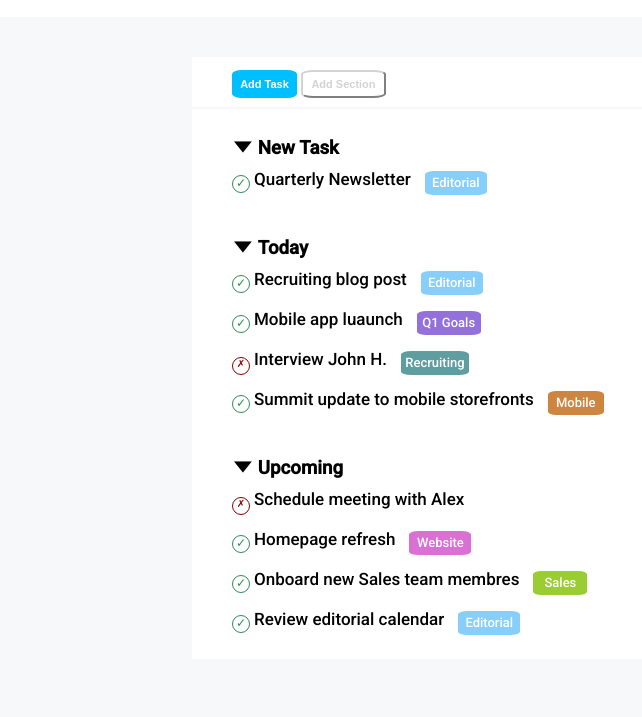
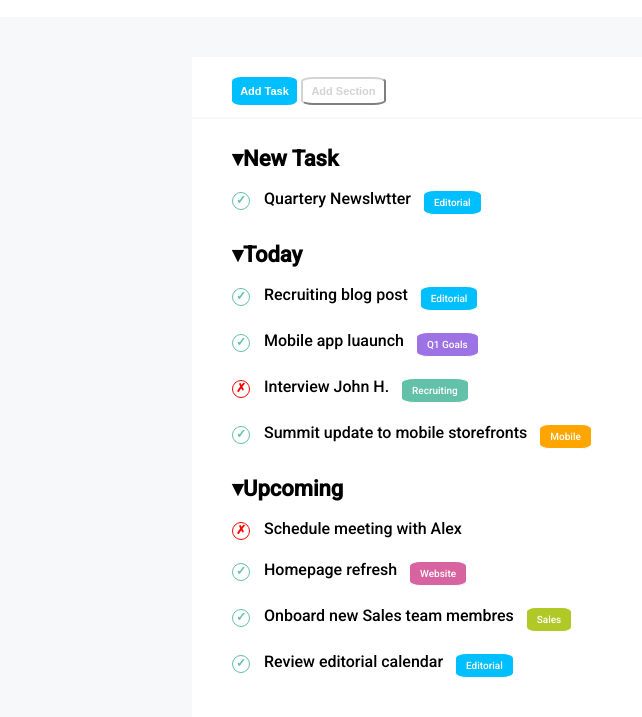
Before and after one commit to mdeias/html-css-toboolist, a plain HTML site: page index.html in a window 1280 px wide. Shown: the part 73-790 px from the top of the page, without its empty margins (0-642 px from the left). Drawn offline with Linux system fonts and the light colour scheme.

Commit message:
inserimento lista corretto altezza container

```diff
--- a/css/style.css
+++ b/css/style.css
@@ -11,11 +11,15 @@ body {
   background-color: #F6F8F9;
 }
 
+main .main-list {
+  padding-top: 10px;
+  padding-bottom: 30px;
+}
+
 /*contenitore*/
 
 .container {
   width: 70%;
-  height: 550px;
   margin: 2px auto;
   background-color: #fff;
 }
@@ -35,7 +39,6 @@ margin-left: 25px;
 }
 
 .text-logo {
-
   font-size: 50px;
   font-weight: bolder;
   vertical-align: 20px;
@@ -45,14 +48,14 @@ margin-left: 25px;
 
 .main-top {
   width: 70%;
-  height: 50px;
+  height: 60px;
   margin: 40px auto 0px ;
   background-color: #fff;
 }
 
 .main-top button {
   height: 28px;
-  margin-top: 13px;
+  margin-top: 20px;
   border-radius: 15%;
   font-family: Arial, Helvetica, sans-serif;
   font-size: 11px;
@@ -74,110 +77,89 @@ margin-left: 25px;
   color:lightgray;
 }
 
-/*stili paragrafi e titoli*/
+/*stili  titoli*/
 
 .main-list h3 {
   display: inline-block;
-  margin-bottom: 10px;
-  margin-top: 13px;
-  padding-top: 15px;
+  margin-bottom: 8px;
+  margin-left: 40px;
+  padding-top: 17px;
+  font-size: 22px;
   font-weight: 800;
 }
 
-.main-list p {
-  display: inline;
-  vertical-align: 20px;
-  font-size: 17px;
-  font-weight: 500;
+/*triangoli nei titoli*/
+
+.main-list ul h3::before{
+  content: "\25be";
 }
 
-/*stili generali span*/
-
-.main-list .editorial, .q1goals, .recruiting, .web, .sales, .mobile {
-  display: inline-block;
-  margin-left: 10px;
-  padding-top: 4px;
-  height: 24px;
-  vertical-align: 18px;
-  font-size: 13px;
-  color: #fff;
-  border-radius: 15%;
-
+.main-list li{
+  list-style: none;
+  padding: 10px 0;
+  padding-left: 40px;
 }
 
-/*stili specifici span*/
+/*stili generali span cerchi*/
+
+li .cerchio{
+display: inline-block;
+width: 18px;
+height: 18px;
+font-size: 12px;
+border-radius: 50%;
+margin-right: 10px;
+text-align: center;
+font-weight: 700;
+}
+
+/*stili specifici span cerchi*/
+
+li .cerchio.letto{
+  border: 1px solid #63c0a9;
+  color: #63c0a9;
+}
+
+li .cerchio.none{
+  border: 1px solid red;
+  color: red;
+}
+
+/*stili generali bottoni lista*/
+
+li .list-btn {
+display: inline-block;
+font-size: 10px;
+border: 1px solid;
+vertical-align: -2px;
+padding: 6px 10px;
+border-radius: 20%;
+margin-left: 8px;
+color: #fff;
+}
+
+/*stili specifici bottoni lista*/
 
 .editorial {
-  width: 62px;
-  text-align: center;
-  background-color:lightskyblue;
+  background-color: #00bfff;
 }
 
-.q1goals {
-  width: 64px;
-  text-align: center;
-  background-color:mediumpurple ;
+.Q1 {
+  background-color: #9C72E4;
 }
 
 .recruiting {
-  width: 68px;
-  text-align: center;
-  background-color:cadetblue;
+  background-color: #63c0a9;
+}
+
+.mobile {
+  background-color: orange;
 }
 
 .web {
-  width: 62px;
-  text-align: center;
-  background-color:orchid;
+  background-color: #D863A1;
 }
 
 .sales {
-  width: 54px;
-  text-align: center;
-  background-color: yellowgreen ;
+  background-color: #B0C926;
 }
-
-.mobile {
-  width: 56px;
-  border-radius: 15%;
-  text-align: center;
-  background-color:peru;
-}
-
-/*stili caratteri speciali*/
-
-.mark {
-  display: inline-block;
-  margin-left: 40px;
-  width: 18px;
-  height: 18px;
-  font-size: 12px;
-  text-align: center;
-  vertical-align: 18px;
-  color:seagreen;
-  border: 1px solid seagreen ;
-  border-radius: 50%;
-}
-
-.none {
-  display: inline-block;
-  margin-left: 40px;
-  width: 18px;
-  height: 18px;
-  font-size: 10px;
-  text-align: center;
-  vertical-align: 18px;
-  color:darkred;
-  border: 1px solid darkred ;
-  border-radius: 50%;
-}
-
-.triangle {
-
-  display:inline-block;
-  margin-left: 40px;
-  height: 25px;
-  font-size: 40px;
-  text-align: center;
-  vertical-align: -23px;
-}
--- a/index.html
+++ b/index.html
@@ -49,56 +49,72 @@
 
 <!-- la lista con i caratteri speciali -->
 
-  <div class="main-list container">
+<div class="main-list container">
 
-   <span class="triangle"> &#129171; </span>
 
-   <h3>New Task</h3> <br>
 
-   <span class="mark"> &checkmark;</span>
-   <p>Quarterly Newsletter</p>
-   <span class="editorial">Editorial</span> <br>
+<ul>
+  <h3>New Task</h3>
 
-   <span class="triangle"> &#129171; </span>
+  <li>
+    <span class="cerchio letto">&checkmark;</span>
+    Quartery Newslwtter
+    <span class="list-btn editorial">Editorial</span>
+  </li>
 
-   <h3>Today</h3> <br>
+</ul>
 
-   <span class="mark"> &checkmark;</span>
-   <p>Recruiting blog post</p>
-   <span class="editorial">Editorial</span> <br>
+<ul>
+  <h3>Today</h3>
 
-   <span class="mark"> &checkmark;</span>
-   <p>Mobile app luaunch</p>
-   <span class="q1goals">Q1 Goals</span> <br>
+  <li>
+    <span class="cerchio letto">&checkmark;</span>
+    Recruiting blog post
+    <span class="list-btn editorial">Editorial</span>
+  </li>
+  <li>
+    <span class="cerchio letto">&checkmark;</span>
+    Mobile app luaunch
+    <span class="list-btn Q1">Q1 Goals</span>
+  </li>
+  <li>
+    <span class="cerchio none">&cross;</span>
+    Interview John H.
+    <span class="list-btn recruiting">Recruiting</span>
+  </li>
+  <li>
+    <span class="cerchio letto">&checkmark;</span>
+    Summit update to mobile storefronts
+    <span class="list-btn mobile">Mobile</span>
+  </li>
+</ul>
 
-   <span class="none"> &cross;</span>
-   <p>Interview John H.</p>
-   <span class="recruiting">Recruiting</span> <br>
+<ul>
+  <h3>Upcoming</h3>
 
-   <span class="mark"> &checkmark;</span>
-   <p>Summit update to mobile storefronts</p>
-   <span class="mobile">Mobile</span> <br>
+  <li>
+    <span class="cerchio none">&cross;</span>
+    Schedule meeting with Alex
+  </li>
+  <li>
+    <span class="cerchio letto">&checkmark;</span>
+    Homepage refresh
+    <span class="list-btn web">Website</span>
+  </li>
+  <li>
+    <span class="cerchio letto">&checkmark;</span>
+    Onboard new Sales team membres
+    <span class="list-btn sales">Sales</span>
+  </li>
+  <li>
+    <span class="cerchio letto">&checkmark;</span>
+    Review editorial calendar
+    <span class="list-btn editorial">Editorial</span>
+  </li>
 
-   <span class="triangle"> &#129171; </span>
+</ul>
 
-   <h3>Upcoming</h3> <br>
-
-   <span class="none"> &cross;</span>
-   <p>Schedule meeting with Alex</p> <br>
-
-   <span class="mark"> &checkmark;</span>
-   <p>Homepage refresh</p>
-   <span class="web">Website</span> <br>
-
-   <span class="mark"> &checkmark;</span>
-   <p>Onboard new Sales team membres</p>
-   <span class="sales">Sales</span> <br>
-
-   <span class="mark"> &checkmark;</span>
-   <p>Review editorial calendar</p>
-   <span class="editorial">Editorial</span>
-
-  </div>
+</div>
 
 </main>
 
```
